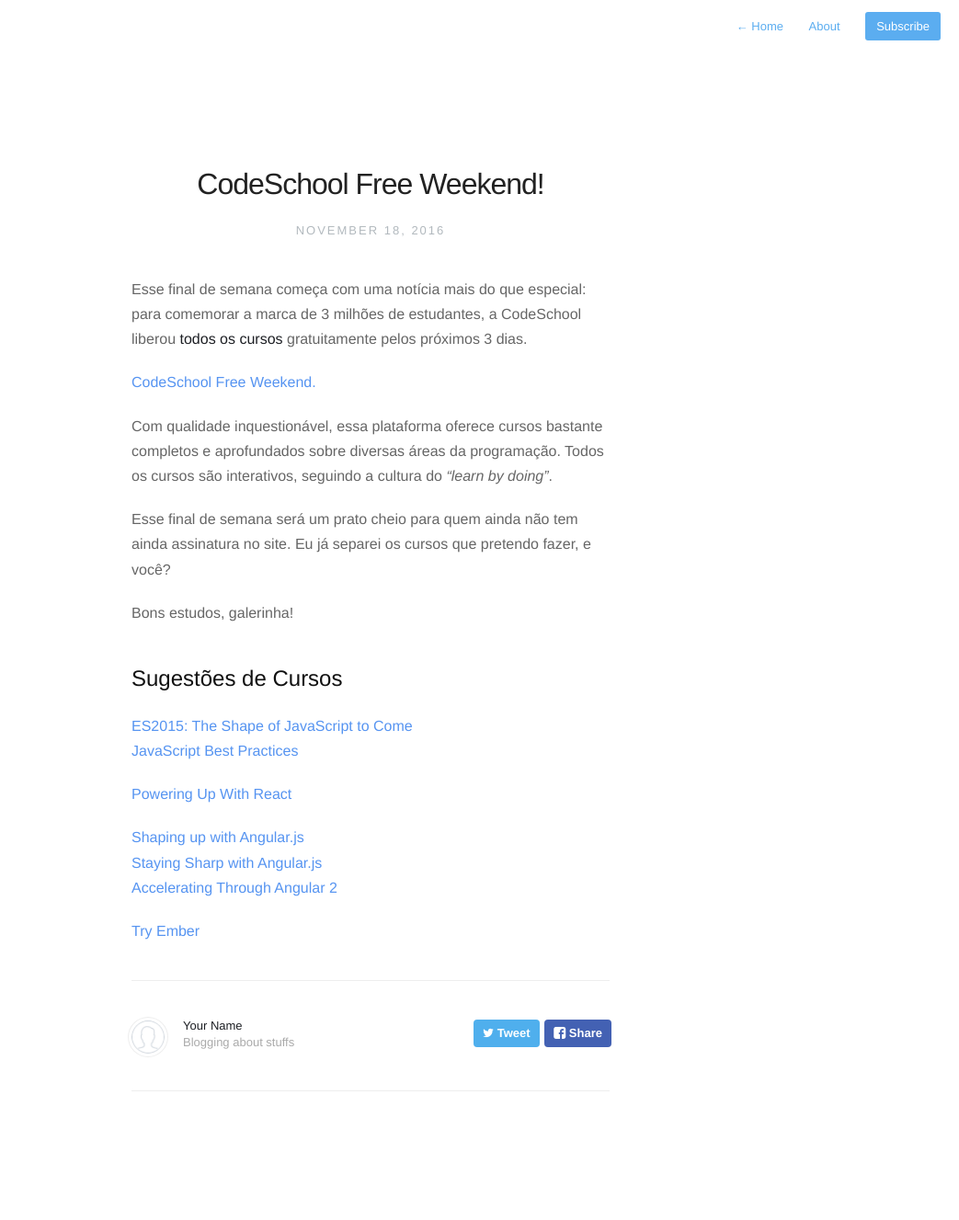
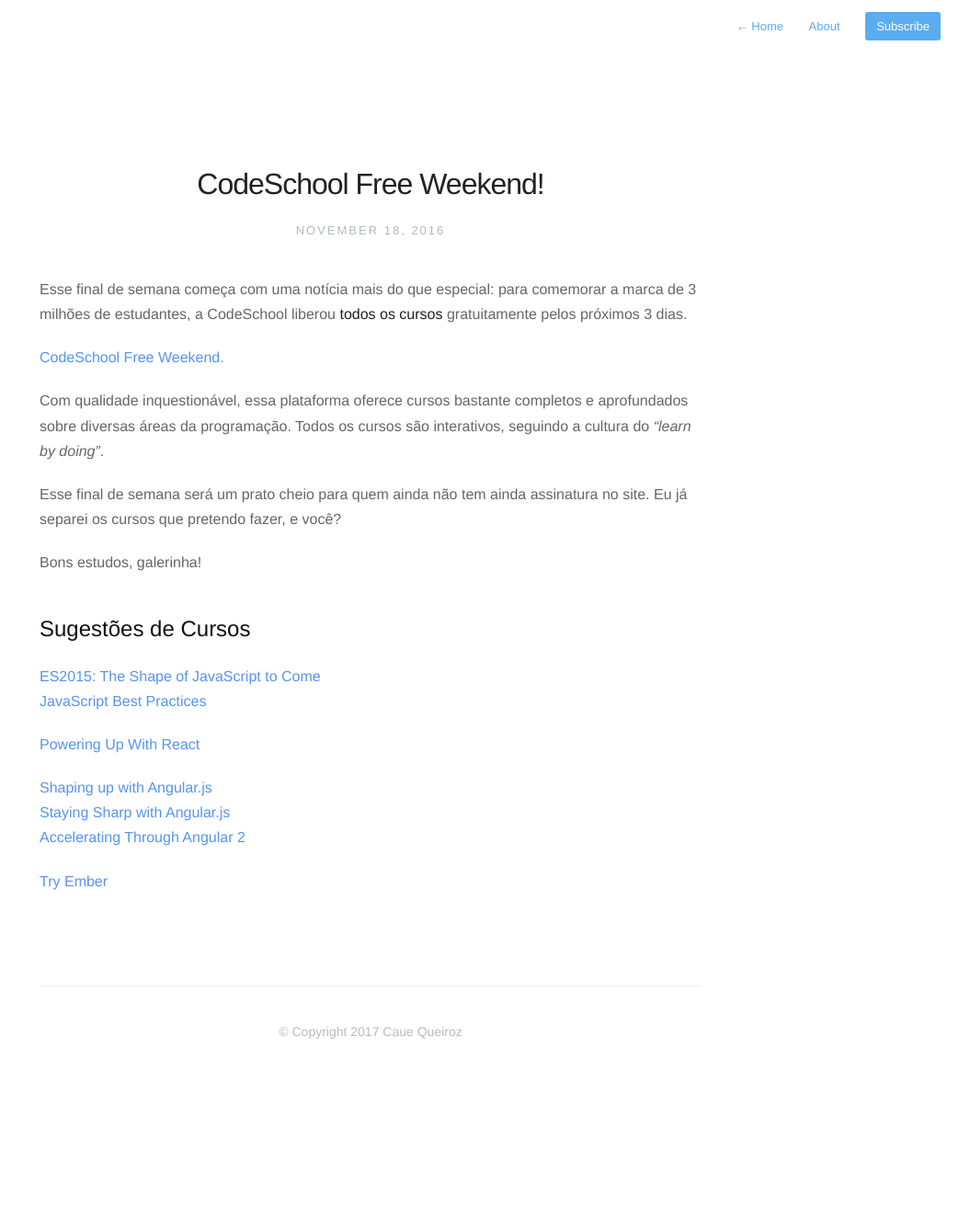
Before and after one commit to cauequeiroz/cauequeiroz.github.io, a Jekyll site: the page built from _posts/2016-11-18-codeschool-free-weekend.md, in a window 1280 px wide. Shown: the whole page at 92% size, without its empty margins (237-1280 px from the left). Built offline with Jekyll 4.4.1, drawn with Linux system fonts in a browser that asks for light colours; nearby versions of some CDN libraries; after the commit the page ends 1253 px from its top, so only the background shows below that.

Commit message:
Polish home layout

```diff
--- a/_config.yml
+++ b/_config.yml
@@ -1,6 +1,6 @@
-name: Your New Jekyll Site
-description: Blogging about stuffs
-meta_description: "Your New Jekyll Site, Blogging about stuffs"
+name: Caue Queiroz
+description: Blogging about development stuff.
+meta_description: "Blogging about development stuff."
 
 aboutPage: true
 
@@ -9,14 +9,14 @@
 
 plugins: [jekyll-paginate]
 paginate: 20
-domain_name: 'http://yourblog-domain.com'
-google_analytics: 'UA-XXXXXXXX-X'
+domain_name: 'http://cauequeiroz.com.br'
+google_analytics: 'UA-83890857-1'
 disqus: false
 disqus_shortname: 'your-disqus-shortname'
 
 # Details for the RSS feed generator
-url:            'http://your-blog-url.example.com'
-author:         'Your Name'
+url:            'http://cauenqueiroz.com.br'
+author:         'Caue Queiroz'
 authorTwitter:  'YourTwitterUsername'
 
 permalink:       /:year/:title/
--- a/_includes/post-list.html
+++ b/_includes/post-list.html
@@ -2,7 +2,7 @@
     {% for post in paginator.posts %}
         <li>
             <a href="{{ "/" | relative_url  }}{{ post.url | remove_first: '/' }}"><aside class="dates">{{ post.date | date:"%b %d" }}</aside></a>
-            <a href="{{ "/" | relative_url  }}{{ post.url | remove_first: '/' }}">{{ post.title }} <h2>{{ post.description }}</h2></a>
+            <a href="{{ "/" | relative_url  }}{{ post.url | remove_first: '/' }}">{{ post.title }}</a>
         </li>
     {% endfor %}
 </ul>
--- a/_layouts/default.html
+++ b/_layouts/default.html
@@ -23,8 +23,6 @@
     {{ content }}
   </section>
 
-  <script src="https://ajax.googleapis.com/ajax/libs/jquery/2.1.1/jquery.min.js"></script>
-  <script src="{{ "/" | relative_url  }}assets/js/main.js"></script>
   <script src="{{ "/" | relative_url  }}assets/js/highlight.js"></script>
   <script>hljs.initHighlightingOnLoad();</script>
 
--- a/_layouts/post.html
+++ b/_layouts/post.html
@@ -12,19 +12,6 @@
         {{content}}
     </section>
 </article>
-<footer id="post-meta" class="clearfix">
-    <a href="http://twitter.com/{{ site.authorTwitter }}">
-        <img class="avatar" src="{{ "/" | relative_url  }}assets/images/avatar.png">
-        <div>
-            <span class="dark">{{ site.author }}</span>
-            <span>{{ site.description }}</span>
-        </div>
-    </a>
-
-    <section id="sharing">
-        {% include share.html %}
-    </section>
-</footer>
 
 <!-- Disqus comments -->
 {% if site.disqus %}
@@ -38,10 +25,12 @@
 {% if page.archive %}
     <ul id="post-list" class="archive readmore">
         <h3>Read more</h3>
-        {% for post in site.posts %}
+        {% for post in site.posts limit:5 %}
             <li>
                 <a href="{{ "/" | relative_url  }}{{ post.url | remove_first: '/' }}">{{ post.title }}<aside class="dates">{{ post.date | date:"%b %d" }}</aside></a>
             </li>
         {% endfor %}
     </ul>
 {% endif %}
+
+{% include footer.html %}
--- a/assets/css/style.css
+++ b/assets/css/style.css
@@ -9,38 +9,6 @@
 	clear: both;
 }
 .hidden { display: none; }
-
-/* Icons */
-@font-face {
-	font-family: 'icons';
-		src: url('../fonts/icons.eot');
-		src: url('../fonts/icons.eot#iefix') format('embedded-opentype'),
-		url('../fonts/icons.woff') format('woff'),
-		url('../fonts/icons.ttf') format('truetype'),
-		url('../fonts/icons.svg#icons') format('svg');
-	font-weight: normal;
-	font-style: normal;
-}
-
-[class^="icon-"]:before, [class*=" icon-"]:before {
-	font-family: "icons";
-	font-style: normal;
-	font-weight: normal;
-	speak: none;
-	display: inline-block;
-	text-decoration: inherit;
-	text-align: center;
-	font-variant: normal;
-	text-transform: none;
-	line-height: 1em;
-}
-.icon-facebook:before { content: '\e802'; }
-.icon-facebook-squared:before { content: '\e800'; }
-.icon-twitter:before { content: '\e801'; }
-.icon-twitter-1:before { content: '\e804'; }
-.icon-facebook-circled:before { content: '\e805'; }
-.icon-twitter-circled:before { content: '\e806'; }
-.icon-facebook-rect:before { content: '\e803'; }
 
 /* Spacing */
 .post h1, h3, h4, h5, p, #post-body ul, #post-list li, pre {
@@ -71,7 +39,7 @@
 
 .profile #wrapper {
 	padding: 100px 40px 0px;
-	max-width: 600px;
+	max-width: 800px;
 	margin: 0 auto;
 }
 
@@ -111,7 +79,7 @@
 nav.main-nav {
 	padding: 20px 20px 0;
 
-	/*max-width: 600px;*/
+	/*max-width: 800px;*/
 	/*width:100%;*/
 	background: #fff;
 	background: rgba(255,255,255,.90);
@@ -139,13 +107,13 @@
 }
 
 #wrapper {
-  max-width: 600px;
+  max-width: 800px;
   margin: 0 auto;
   padding: 60px 40px 100px 40px;
 }
 
 #wrapper.home {
-	max-width: 600px;
+	max-width: 800px;
 	margin: 0 auto;
 	padding: 0px 40px 20px 40px;
 }
@@ -432,6 +400,7 @@
 	box-shadow: inset 0 1px 0 #eee;
 	padding: 40px 0 0 0;
 	margin-top: 100px;
+	text-align: center;
 }
 
 /* Post Page */
```
Also changed, not shown: assets/fonts/icons.ttf (deleted), assets/fonts/icons.woff (deleted), assets/images/Kactus-theme-index.png (deleted), assets/images/Kactus-theme-post.png (deleted), assets/images/avatar.png, assets/images/avatar@2x.png, assets/images/favicon.ico, 2 other files.
